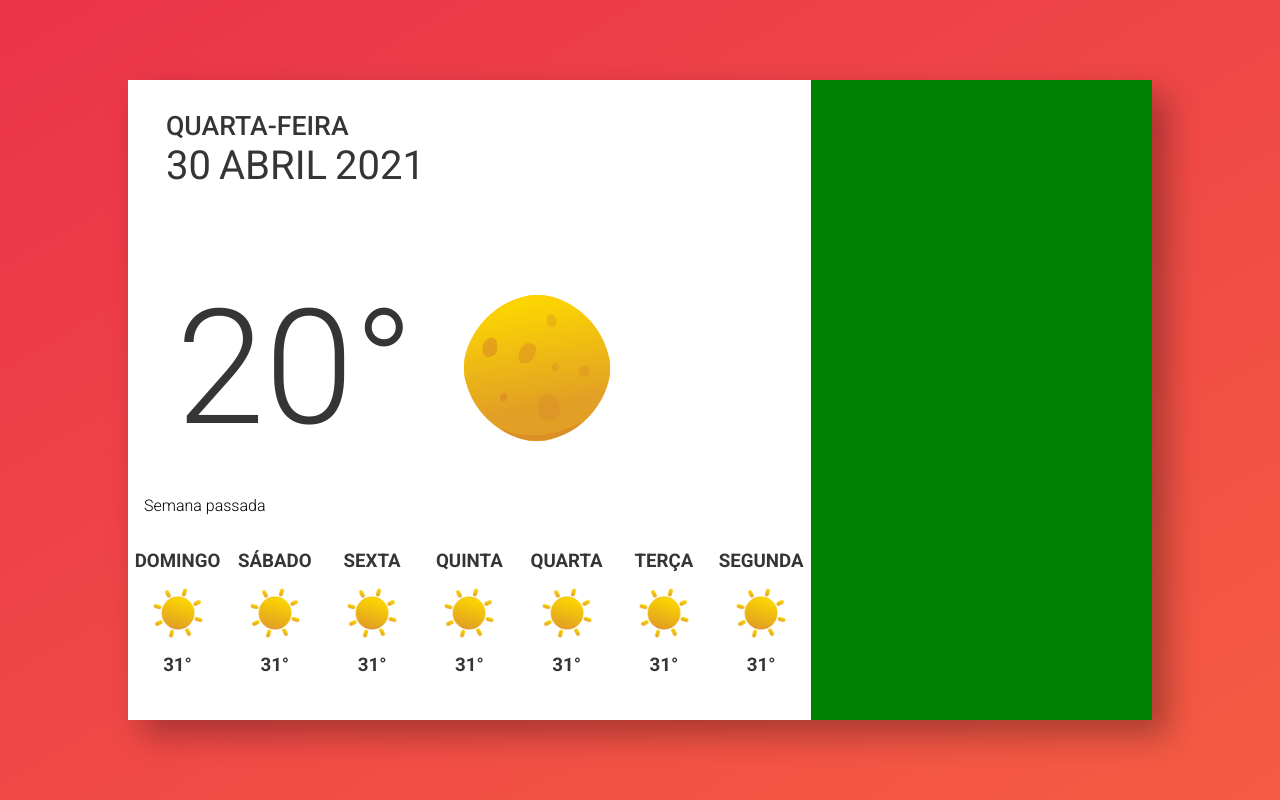
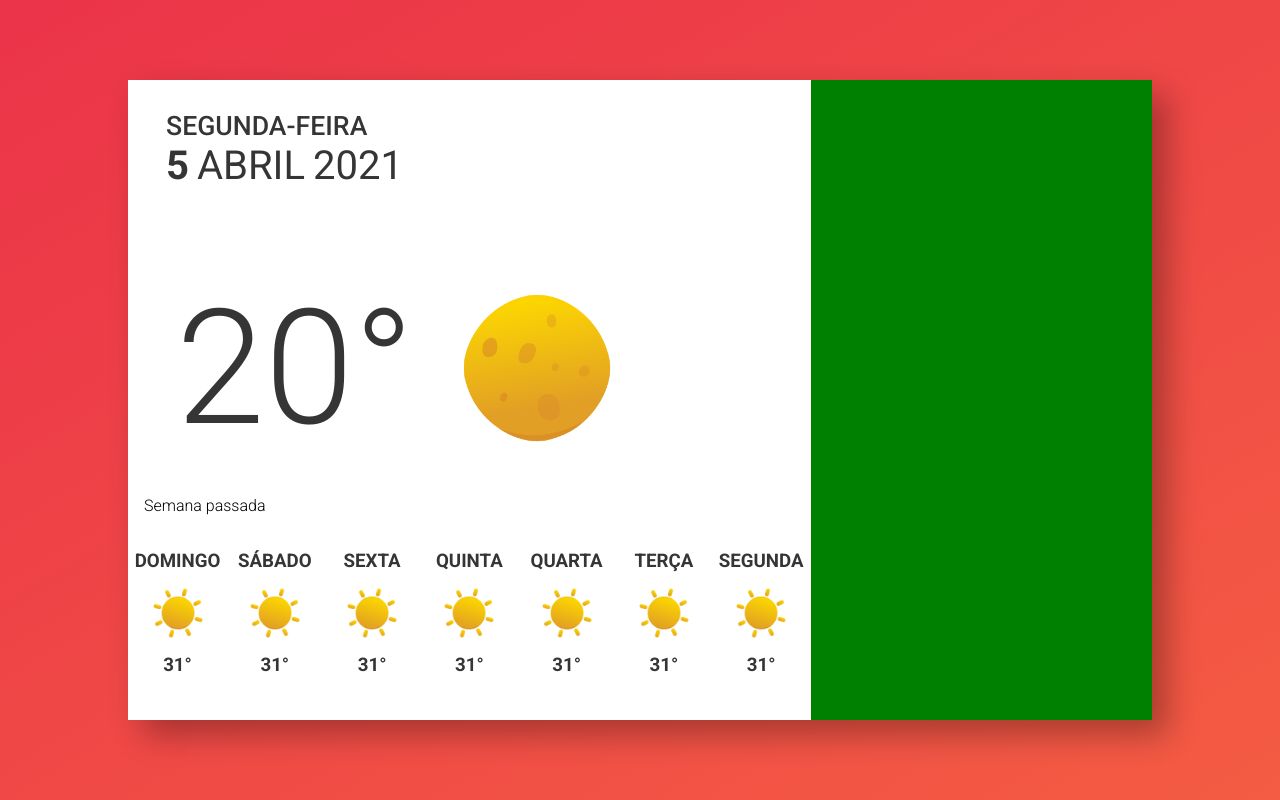
Before and after one commit to GustsgomesBr/weather-app-reactjs, a React (Create React App) app: page / in a window 1280 px wide. Built offline with nearby package versions, Linux system fonts and the light colour scheme.

Commit message:
:tada: date is now automatic

```diff
--- a/src/App.js
+++ b/src/App.js
@@ -2,16 +2,25 @@ import WeekWeather from './WeekWeather';
 import './index.css';
 import night_full_moon_clear from './weather-icons/night_full_moon_clear.png';
 
+var dias_da_semana = ["DOMINGO", "SEGUNDA-FEIRA", "TERÇA-FEIRA", "QUARTA-FEIRA", "QUINTA-FEIRA", "SEXTA-FEIRA", "SÁBADO"];
+var meses = ["JANEIRO", "FEVEREIRO", "MARÇO", "ABRIL",  "MAIO", "JUNHO", "JULHO", "AGOSTO", "SETEMBRO", "OUTUBRO", "NOVEMBRO", "DEZEMBRO"]
 function App() {
+  var data = new Date;
+  var dia = data.getDate(data);
+  var mes = data.getMonth(data);
+  var ano = data.getFullYear(data);
+  var wday = data.getDay(data);
+
+
   return (
     <div className="App">
       <main>
         <section className="week-day-month">
-            <h3>QUARTA-FEIRA</h3>
+            <h3>{dias_da_semana[wday]}</h3>
             <div>
-              <h1>30</h1>
-              <h2>ABRIL</h2>
-              <h2>2021</h2>
+              <h1>{dia}</h1>
+              <h2>{meses[mes]}</h2>
+              <h2>{ano}</h2>
           </div>
         </section>
         <section className="temperature">
--- a/src/index.css
+++ b/src/index.css
@@ -43,7 +43,7 @@ aside{
 }
 
 .week-day-month h1{
-    font-weight: 400;
+    font-weight: 600;
     margin-left: 0.5rem;
     font-size: 30pt;
 }
```
Also changed, not shown: src/GetWeather.js (added, +15 -0 lines).
